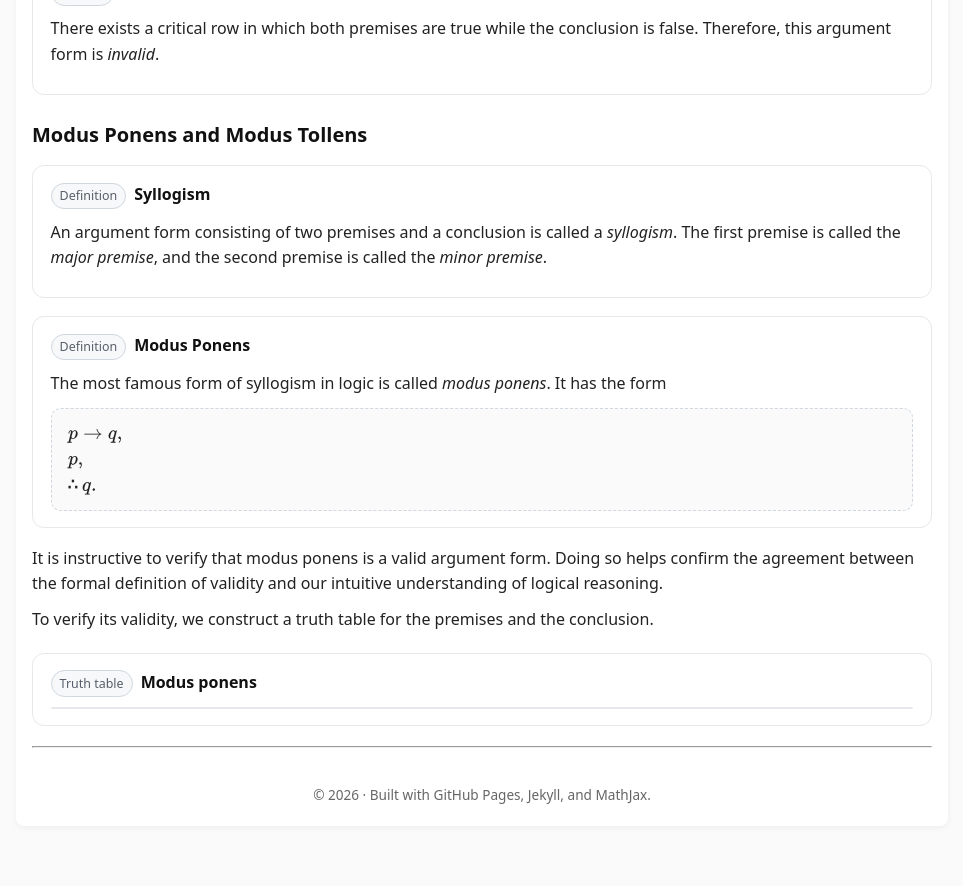
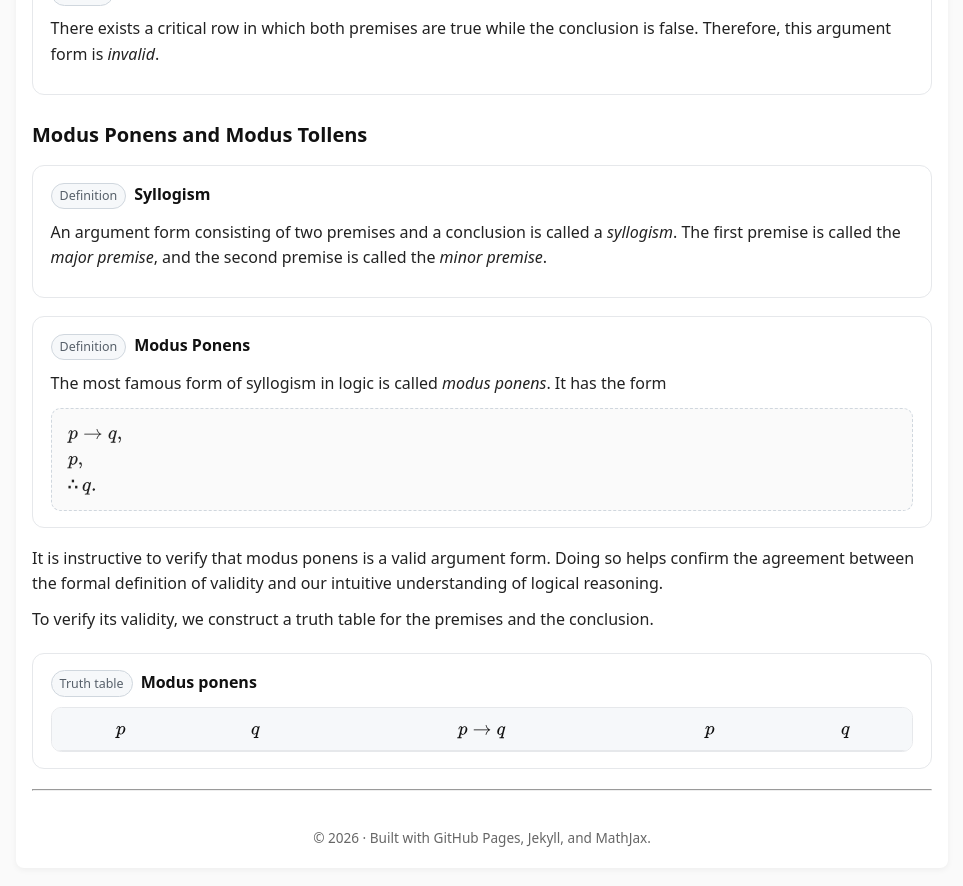
Before and after one commit to SaleemKamaludin/SaleemKamaludin.github.io, a Jekyll site: the page built from courses/comp1604/lecture-notes/lecture-01/index.md, in a window 1280 px wide and 900 px high, scrolled down 3457 px. Shown: the top 886 px of the window, without its empty margins (158-1121 px from the left). Built offline with Jekyll 4.4.1, drawn with Linux system fonts in a browser that asks for light colours; before the commit the page ends 4315 px from its top, so only the background shows below that.

Commit message:
Update index.md

```diff
--- a/courses/comp1604/lecture-notes/lecture-01/index.md
+++ b/courses/comp1604/lecture-notes/lecture-01/index.md
@@ -1114,3 +1114,10 @@ It is instructive to verify that modus ponens is a valid argument form. Doing so
 <div class="table-wrap" aria-label="Truth table for modus ponens">
       <table>
         <thead>
+<tr>
+            <th>\(p\)</th>
+            <th>\(q\)</th>
+            <th>\(p \to q\)</th>
+            <th>\(p\)</th>
+            <th>\(q\)</th>
+          </tr>
```
